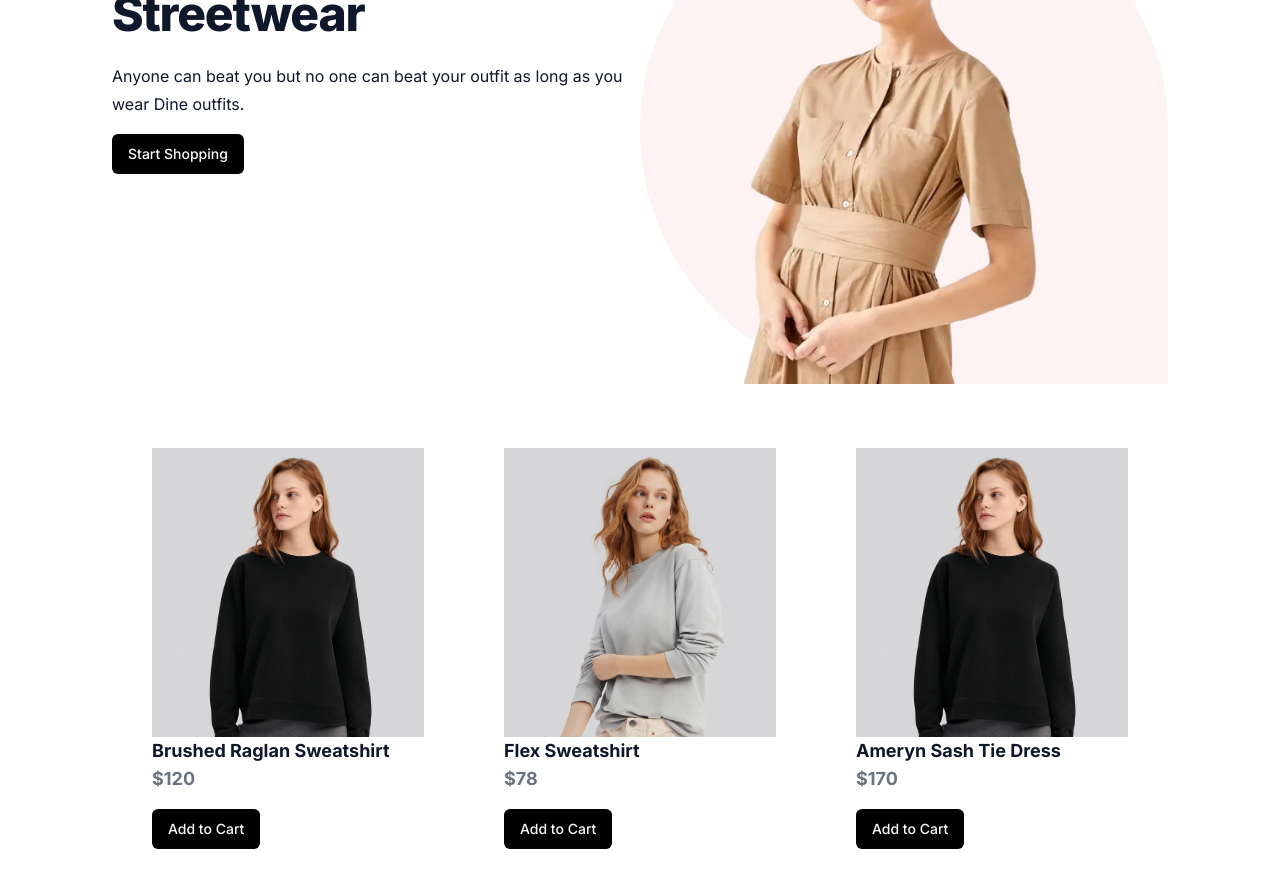
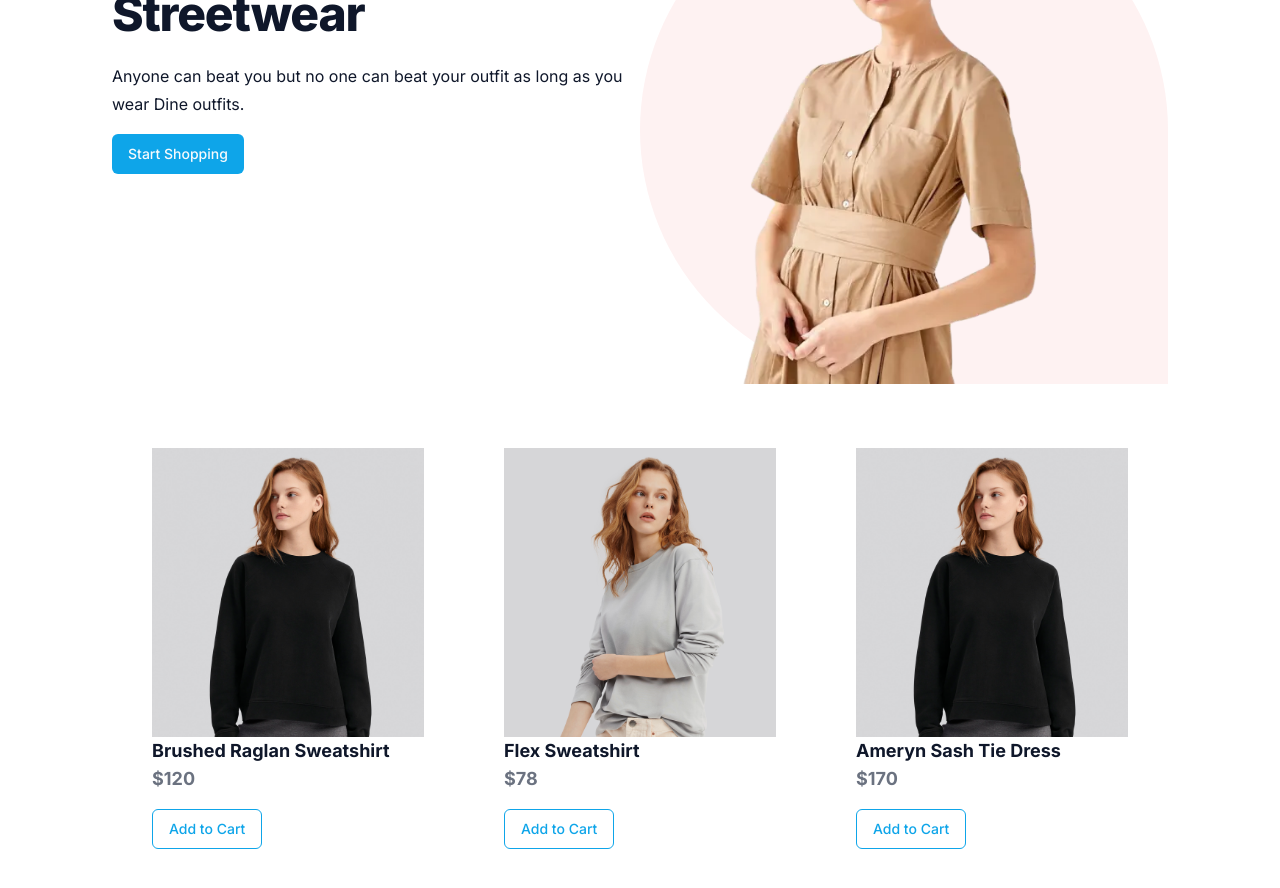
Before and after one commit to uzair657/chasecart, a Next.js app: page / in a window 1280 px wide. Shown: the part 260-1148 px from the top of the page. Built offline with nearby package versions, Linux system fonts and the light colour scheme.

Commit message:
Button Styles Updated

```diff
--- a/src/AddtoCart.tsx
+++ b/src/AddtoCart.tsx
@@ -1,7 +1,7 @@
 import { Button } from "@/components/ui/button"
 const AddtoCart = () => {
   return (
-    <Button className="bg-black  mt-4">Add to Cart</Button>
+    <Button className="bg-white border border-sky-500 text-sky-500 hover:bg-sky-500 hover:text-white mt-4">Add to Cart</Button>
   )
 }
 
--- a/src/views/Hero.tsx
+++ b/src/views/Hero.tsx
@@ -15,7 +15,7 @@ const Hero = () => {
       <p className="leading-7 [&:not(:first-child)]:mt-6">
       Anyone can beat you but no one can beat your outfit as long as you wear Dine outfits.
       </p>
-      <Button className="bg-black  mt-4">Start Shopping</Button>
+      <Button className="bg-sky-500 hover:bg-sky-600  mt-4">Start Shopping</Button>
 
         </div>
         {/* Right Side Hero Section Image */}
```
